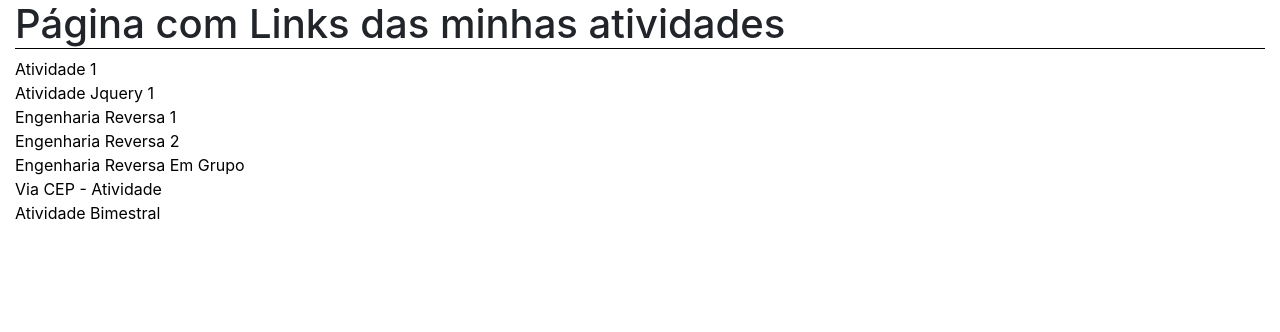
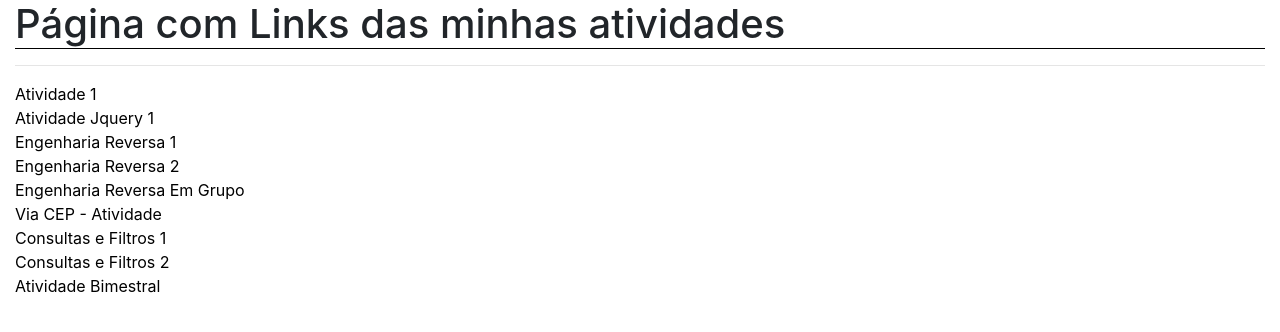
Before and after one commit to Jaooow/atividades, a PHP site: page / in a window 1280 px wide. Shown: the top 332 px of the page. Run offline with PHP 8.4, Linux system fonts and the light colour scheme; some libraries are stand-ins or nearby versions.

Commit message:
Att Index

```diff
--- a/index.php
+++ b/index.php
@@ -23,6 +23,7 @@
 	<body>
 		<div class = "container-fluid">
 			<h1>Página com Links das minhas atividades</h1>
+			<hr/>
 
 			<a href = "20200304/atividade.html">Atividade 1</a> <br/>
 			<a href = "20200812/index.php">Atividade Jquery 1</a> <br/>
@@ -30,6 +31,9 @@
 			<a href = "20200825/index.php">Engenharia Reversa 2</a> <br/>
 			<a href = "20200826/index.php">Engenharia Reversa Em Grupo</a> <br/>
 			<a href = "20200916/form.php">Via CEP - Atividade</a> <br/>
+			<a href = "20200923">Consultas e Filtros 1</a> <br/>
+			<a href = "20200930">Consultas e Filtros 2</a> <br/>
+
 			<a href = "AtividadeBimestral/index.php">Atividade Bimestral</a> <br/>
 
 		</div>
```
